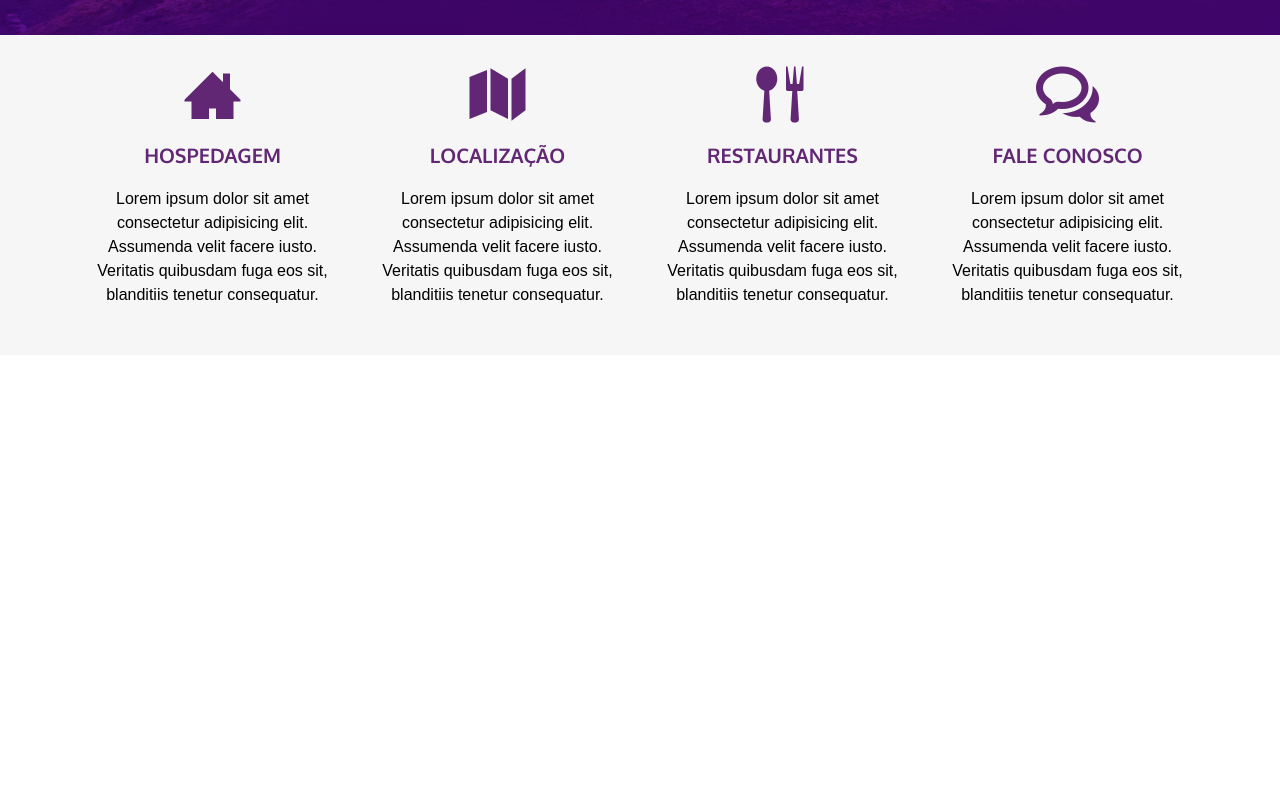
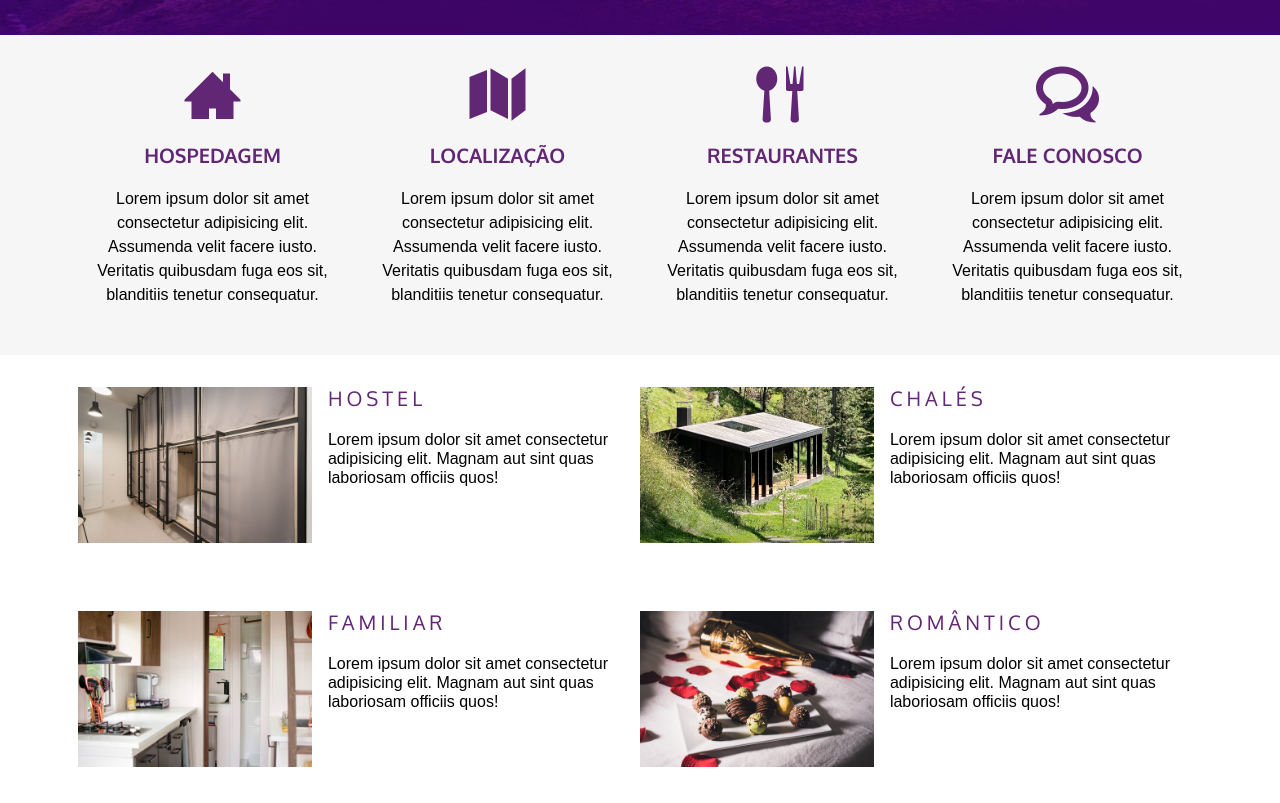
Before and after one commit to AndsonMaciel/projeto7-udemy_hotel-angels, a plain HTML site: page index.html in a window 1280 px wide. Shown: the part 703-1506 px from the top of the page. Before the commit the page ends 1058 px from the top, so only its background shows below. Drawn offline with Linux system fonts and the light colour scheme; files whose address does not match are found by name.

Commit message:
Finalizando a estilização da segunda section criada utilizando mais uma div para se traballhar com um container responsivo com medidas de telas da minha viewport

```diff
--- a/css/estilo.css
+++ b/css/estilo.css
@@ -44,6 +44,9 @@ h4 {
     background-color: color-mix(in srgb, var(--primary-color), white 10%);
 }
 
+
+
+
 .heroBanner {
     text-align: center;
     background-color: #f6f6f6;
@@ -81,6 +84,9 @@ h4 {
     border-radius: 5px;
 }
 
+
+
+
 .middleContent {
     background-color: #f6f6f6;
     text-align: center;
@@ -108,17 +114,63 @@ h4 {
 }
 
 
+
 .row {
     display: flex;
     flex-wrap: wrap;
     gap: var(--default-gap);
 }
 
-.col{
+.col {
     flex: 1 0 auto;
     width: 100%;
 }
 
-.col-sm-12{
-    width:100%;
+.col-sm-12 {
+    width: 100%;
 }
+
+
+
+.mainContent {
+    padding: 2em;
+}
+
+.mainContent p {
+    line-height: 1.2;
+}
+
+.mainContent_img img {
+    width: 100%;
+}
+
+.mainContent_title {
+    text-transform: uppercase;
+    color: var(--primary-color);
+    font-weight: normal;
+    letter-spacing: .2em;
+    font-size: 1.25em;
+}
+
+.mainContent .row {
+    row-gap: 4em;
+}
+
+.mainContent_article {
+    container: main-content / inline-size;
+}
+
+@container main-content (min-width: 500px) {
+    .mainContent_container {
+        display: flex;
+        gap: var(--default-gap);
+    }
+
+    .mainContent_title {
+        margin-top: 0;
+    }
+
+    .mainContent_img img {
+        max-height: 382px;
+    }
+}
--- a/css/media_query.css
+++ b/css/media_query.css
@@ -85,4 +85,8 @@
     .col-xl-3 {
         width: calc(25% - var(--default-gap));
     }
+
+    .col-xl-6 {
+        width: calc(50% - var(--default-gap));
+    }
 }
--- a/index.html
+++ b/index.html
@@ -18,6 +18,7 @@
 
 <body>
 
+    <main>
         <header class="top-header maxWidth">
             <img src="images/logo_mob.svg" class="top-header_logo" alt="AngelsHostels">
             <nav class="top-header_nav">
@@ -60,7 +61,8 @@
                     <a href="#">
                         <span class="icon-home3"></span>
                         <h3 class="middleContent_title">Hospedagem</h3>
-                    <p>Lorem ipsum dolor sit amet consectetur adipisicing elit. Assumenda velit facere iusto. Veritatis
+                        <p>Lorem ipsum dolor sit amet consectetur adipisicing elit. Assumenda velit facere iusto.
+                            Veritatis
                             quibusdam fuga eos sit, blanditiis tenetur consequatur.</p>
                     </a>
                 </article>
@@ -69,7 +71,8 @@
                     <a href="#">
                         <span class="icon-map"></span>
                         <h3 class="middleContent_title">Localização</h3>
-                    <p>Lorem ipsum dolor sit amet consectetur adipisicing elit. Assumenda velit facere iusto. Veritatis
+                        <p>Lorem ipsum dolor sit amet consectetur adipisicing elit. Assumenda velit facere iusto.
+                            Veritatis
                             quibusdam fuga eos sit, blanditiis tenetur consequatur.</p>
                     </a>
                 </article>
@@ -78,7 +81,8 @@
                     <a href="#">
                         <span class="icon-spoon-knife"></span>
                         <h3 class="middleContent_title">Restaurantes</h3>
-                    <p>Lorem ipsum dolor sit amet consectetur adipisicing elit. Assumenda velit facere iusto. Veritatis
+                        <p>Lorem ipsum dolor sit amet consectetur adipisicing elit. Assumenda velit facere iusto.
+                            Veritatis
                             quibusdam fuga eos sit, blanditiis tenetur consequatur.</p>
                     </a>
                 </article>
@@ -87,12 +91,70 @@
                     <a href="#">
                         <span class="icon-bubbles4"></span>
                         <h3 class="middleContent_title">Fale conosco</h3>
-                    <p>Lorem ipsum dolor sit amet consectetur adipisicing elit. Assumenda velit facere iusto. Veritatis
+                        <p>Lorem ipsum dolor sit amet consectetur adipisicing elit. Assumenda velit facere iusto.
+                            Veritatis
                             quibusdam fuga eos sit, blanditiis tenetur consequatur.</p>
                     </a>
                 </article>
             </div>
         </section>
+
+        <section class="mainContent">
+            <div class="row maxWidth">
+                <article class="mainContent_article col-sm-12 col-xl-6">
+                    <div class="mainContent_container">
+                        <div class="mainContent_img">
+                            <img src="images/hostel.png" alt="Hostel">
+                        </div>
+                        <div class="mainContent_text">
+                            <h3 class="mainContent_title">Hostel</h3>
+                            <p>Lorem ipsum dolor sit amet consectetur adipisicing elit. Magnam aut sint quas laboriosam
+                                officiis quos!</p>
+                        </div>
+                    </div>
+                </article>
+
+                <article class="mainContent_article col-sm-12 col-xl-6">
+                    <div class="mainContent_container">
+                        <div class="mainContent_img">
+                            <img src="images/chale.png" alt="Chalé">
+                        </div>
+                        <div class="mainContent_text">
+                            <h3 class="mainContent_title">Chalés</h3>
+                            <p>Lorem ipsum dolor sit amet consectetur adipisicing elit. Magnam aut sint quas laboriosam
+                                officiis quos!</p>
+                        </div>
+                    </div>
+                </article>
+
+                <article class="mainContent_article col-sm-12 col-xl-6">
+                    <div class="mainContent_container">
+                        <div class="mainContent_img">
+                            <img src="images/familiar.png" alt="Familiar">
+                        </div>
+                        <div class="mainContent_text">
+                            <h3 class="mainContent_title">Familiar</h3>
+                            <p>Lorem ipsum dolor sit amet consectetur adipisicing elit. Magnam aut sint quas laboriosam
+                                officiis quos!</p>
+                        </div>
+                    </div>
+                </article>
+
+                <article class="mainContent_article col-sm-12 col-xl-6">
+                    <div class="mainContent_container">
+                        <div class="mainContent_img">
+                            <img src="images/romantico.png" alt="Romântico">
+                        </div>
+                        <div class="mainContent_text">
+                            <h3 class="mainContent_title">Romântico</h3>
+                            <p>Lorem ipsum dolor sit amet consectetur adipisicing elit. Magnam aut sint quas laboriosam
+                                officiis quos!</p>
+                        </div>
+                    </div>
+                </article>
+            </div>
+        </section>
+    </main>
 </body>
 
 </html>
```
Lines whose indentation alone changed are shown as unchanged.
